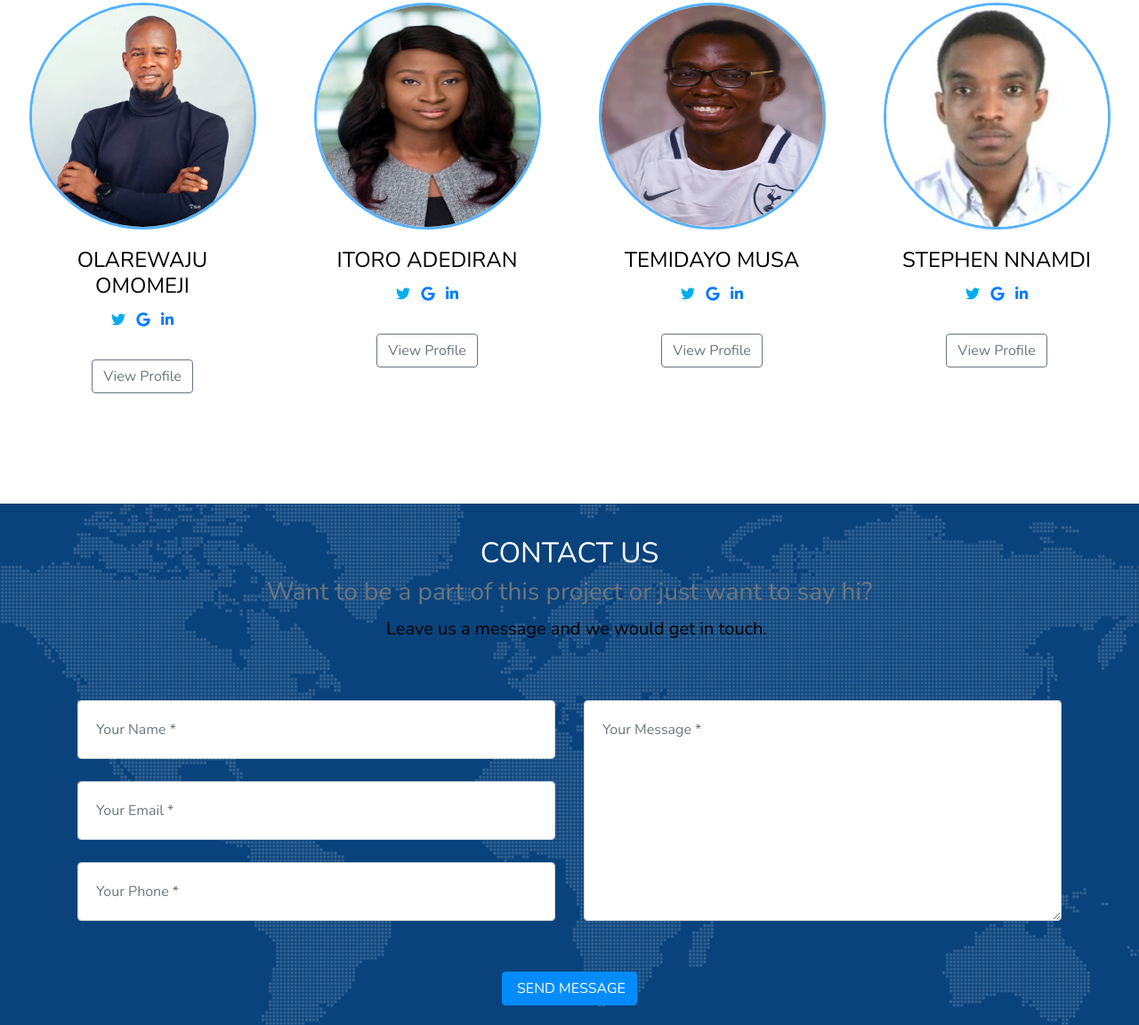
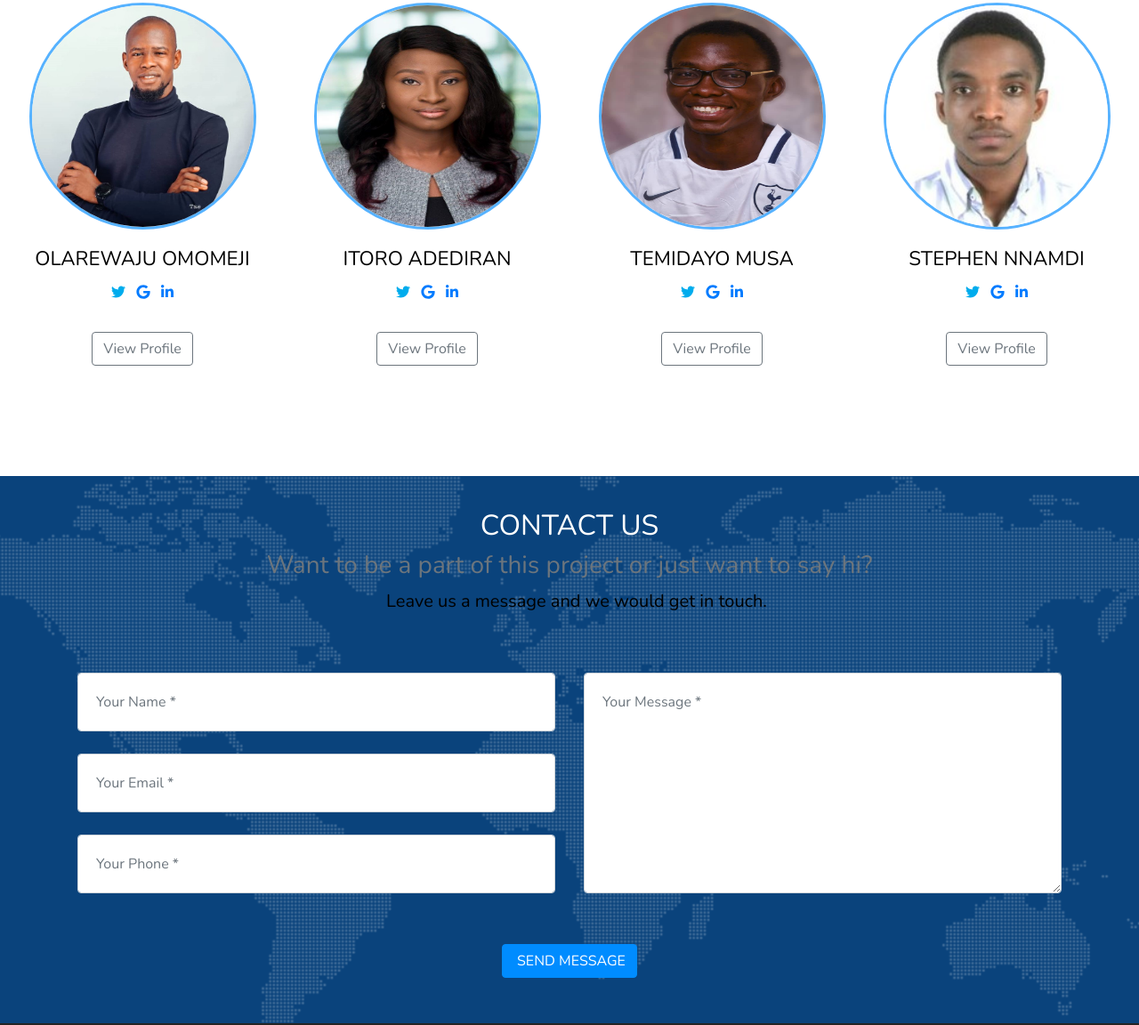
Before and after one commit to stvyn-namdy/mentorme-nigeria, a plain HTML site: page index.html in a window 1280 px wide. Shown: the part 2397-3549 px from the top of the page at 89% size. Drawn offline with nearby package versions, Linux system fonts and the light colour scheme.

Commit message:
Slight font edits were made in the team-member line of codes.

```diff
--- a/index.html
+++ b/index.html
@@ -183,14 +183,14 @@
 		</div>
 	</div>
 
-	<!--- Cards -->
+	<!--- Teams Section -->
 	<div class="container-fluid padding">
 		<div class="row padding">
 			<div class="col">
 				<div class="team-member">
 					<img class="card-img-top mx-auto rounded-circle" src="img/team1.jpeg" alt="Olarewaju">
 					<div class="card-body">
-						<h4 class="card-title text-center">OLAREWAJU OMOMEJI</h4>
+						<h5 class="card-title text-center">OLAREWAJU OMOMEJI</h5>
 						<!-- <p class="card-text text-center">Co-Founder</p> -->
 							<ul class="list-inline social-buttons text-center">
 								<li class="list-inline-item">
@@ -220,7 +220,7 @@
 					<div class="team-member">
 						<img class="card-img-top mx-auto rounded-circle" src="img/team2.jpeg" alt="Olarewaju">
 						<div class="card-body">
-							<h4 class="card-title text-center">ITORO ADEDIRAN</h4>
+							<h5 class="card-title text-center">ITORO ADEDIRAN</h5>
 							<!-- <p class="card-text text-center">Co-Founder</p> -->
 								<ul class="list-inline social-buttons text-center">
 									<li class="list-inline-item">
@@ -250,7 +250,7 @@
 						<div class="team-member">
 							<img class="card-img-top mx-auto rounded-circle" src="img/team3.jpeg" alt="Olarewaju">
 							<div class="card-body">
-								<h4 class="card-title text-center">TEMIDAYO MUSA</h4>
+								<h5 class="card-title text-center">TEMIDAYO MUSA</h5>
 								<!-- <p class="card-text text-center">Co-Founder</p> -->
 									<ul class="list-inline social-buttons text-center">
 										<li class="list-inline-item">
@@ -279,8 +279,8 @@
 						<div class="team-member">
 							<img class="card-img-top mx-auto rounded-circle" src="img/team-4.jpeg" alt="Olarewaju">
 							<div class="card-body">
-								<h4 class="card-title text-center">STEPHEN NNAMDI</h4>
-								<!-- <p class="card-text text-center">Co-Founder</p> -->
+								<h5 class="card-title text-center">STEPHEN NNAMDI</h5>
+								<!-- <p class="card-text text-center">CTO</p> -->
 									<ul class="list-inline social-buttons text-center">
 										<li class="list-inline-item">
 											<a href="#">
@@ -304,7 +304,6 @@
 							</div>
 						</div>
 					</div>
-
 		</div>
 	</div>
 
--- a/style.css
+++ b/style.css
@@ -12,8 +12,12 @@ h2 {
   padding: 0rem 1rem;
 }
 
+h5 {
+  font-size: 1.4rem;
+}
+
 h6 {
-  font-size: .8rem;
+  font-size: 0.8rem;
 }
 
 p {
```
